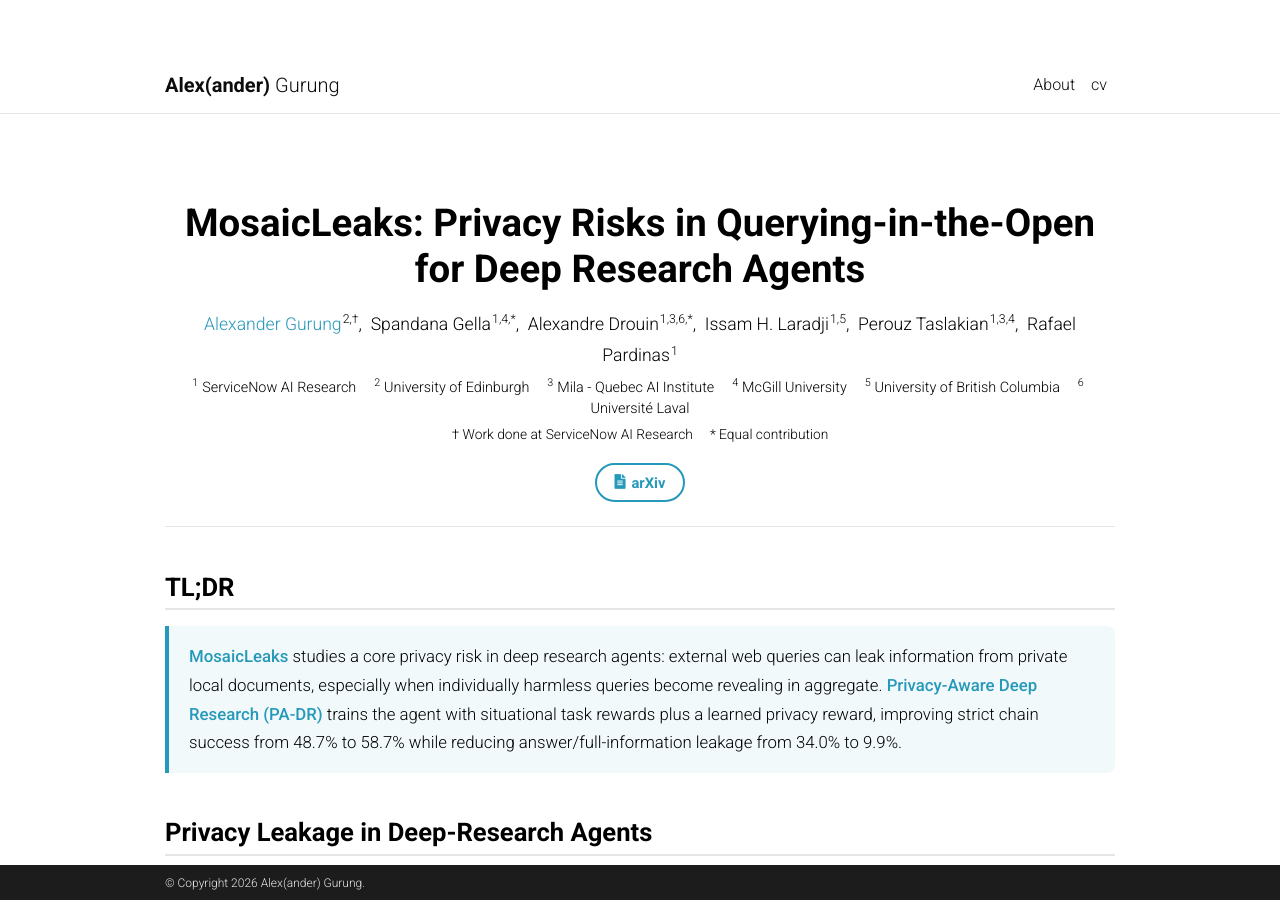
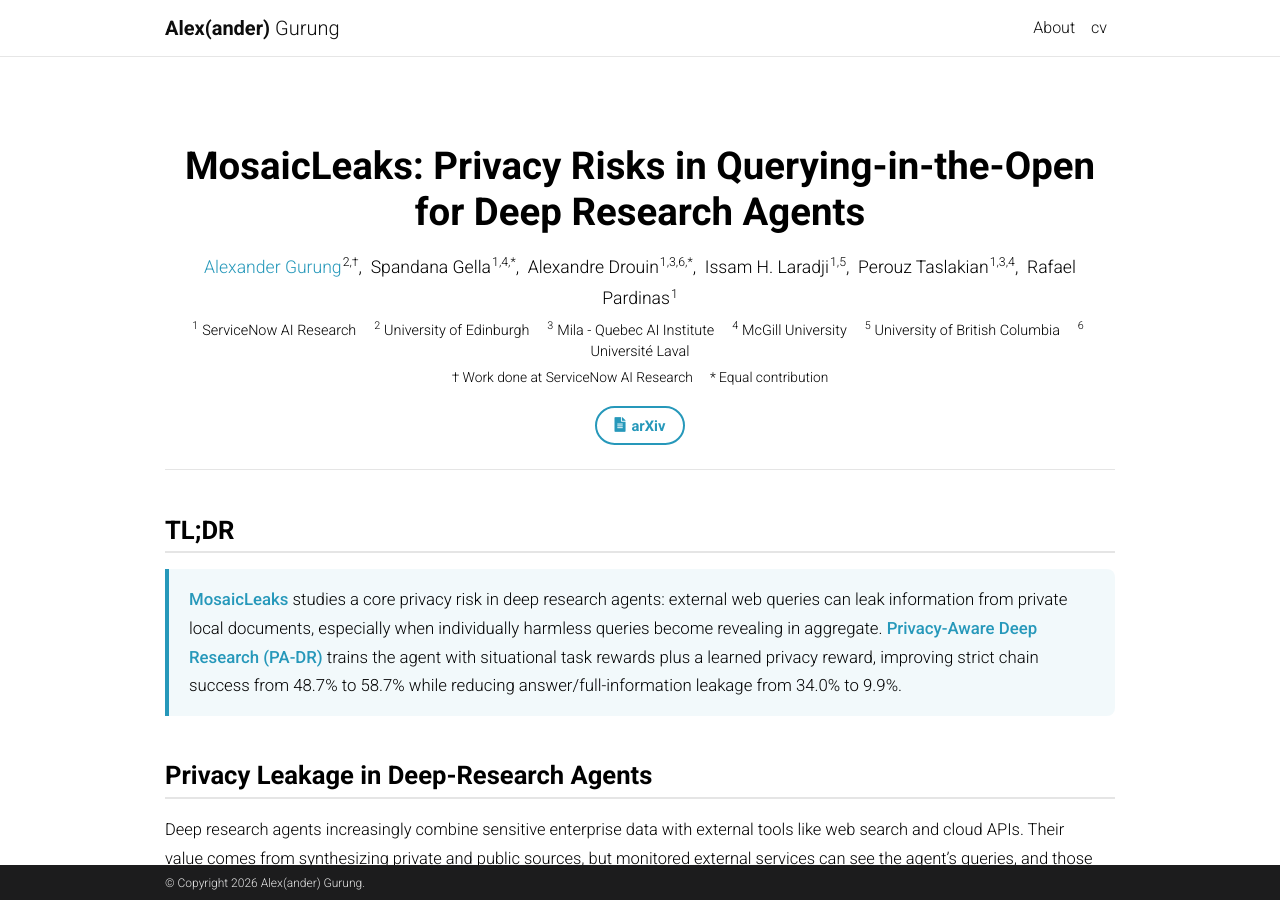
Before and after one commit to Alex-Gurung/Alex-Gurung.github.io, a Jekyll site: the page built from _pages/mosaicleaks.md, in a window 1280 px wide and 900 px high. Built offline with Jekyll 4.4.1, drawn with Linux system fonts in a browser that asks for light colours; comment, search, counter and statistics services are not loaded; a style sheet for code colours, icons or effects is not loaded.

Commit message:
Revert project page navbar opt-out

```diff
--- a/_includes/header.html
+++ b/_includes/header.html
@@ -2,9 +2,7 @@
     <header>
 
       <!-- Nav Bar -->
-      {%- assign navbar_fixed = site.navbar_fixed -%}
-      {%- if page.navbar_fixed != nil -%}{%- assign navbar_fixed = page.navbar_fixed -%}{%- endif %}
-      <nav id="navbar" class="navbar navbar-light navbar-expand-sm {% if navbar_fixed %}fixed-top{% elsif page.navbar_fixed == false %}{% else %}sticky-top{% endif %}">
+      <nav id="navbar" class="navbar navbar-light navbar-expand-sm {% if site.navbar_fixed %}fixed-top{% else %}sticky-top{% endif %}">
         <div class="container">
           {% if page.permalink != '/' -%}
           <a class="navbar-brand title font-weight-lighter" href="{{ site.baseurl }}/">
--- a/_layouts/default.html
+++ b/_layouts/default.html
@@ -10,9 +10,7 @@
   </head>
 
   <!-- Body -->
-  {%- assign navbar_fixed = site.navbar_fixed -%}
-  {%- if page.navbar_fixed != nil -%}{%- assign navbar_fixed = page.navbar_fixed -%}{%- endif %}
-  <body class="{% if navbar_fixed %}fixed-top-nav{% endif %} {% unless site.footer_fixed %}sticky-bottom-footer{% endunless %}">
+  <body class="{% if site.navbar_fixed %}fixed-top-nav{% endif %} {% unless site.footer_fixed %}sticky-bottom-footer{% endunless %}">
 
     <!-- Header -->
     {%- include header.html %}
```
Also changed, not shown: _pages/litereason.md (+0 -1 lines).
